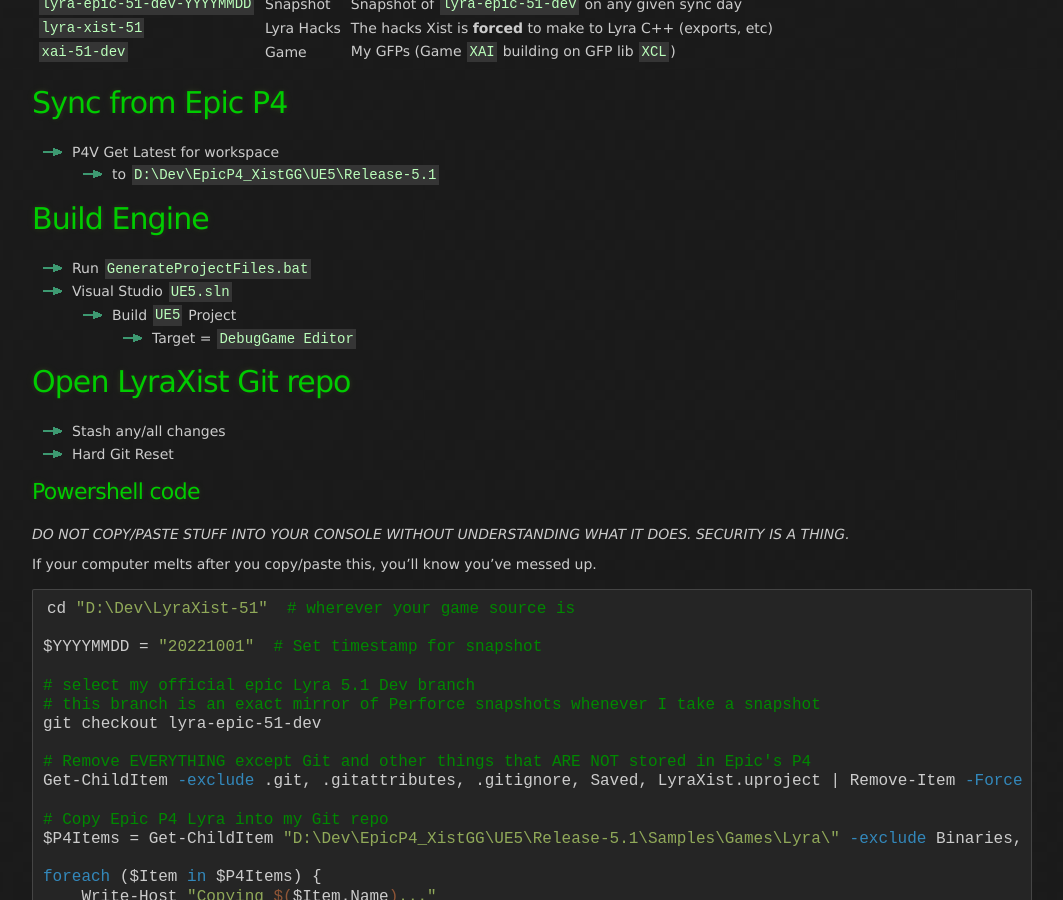
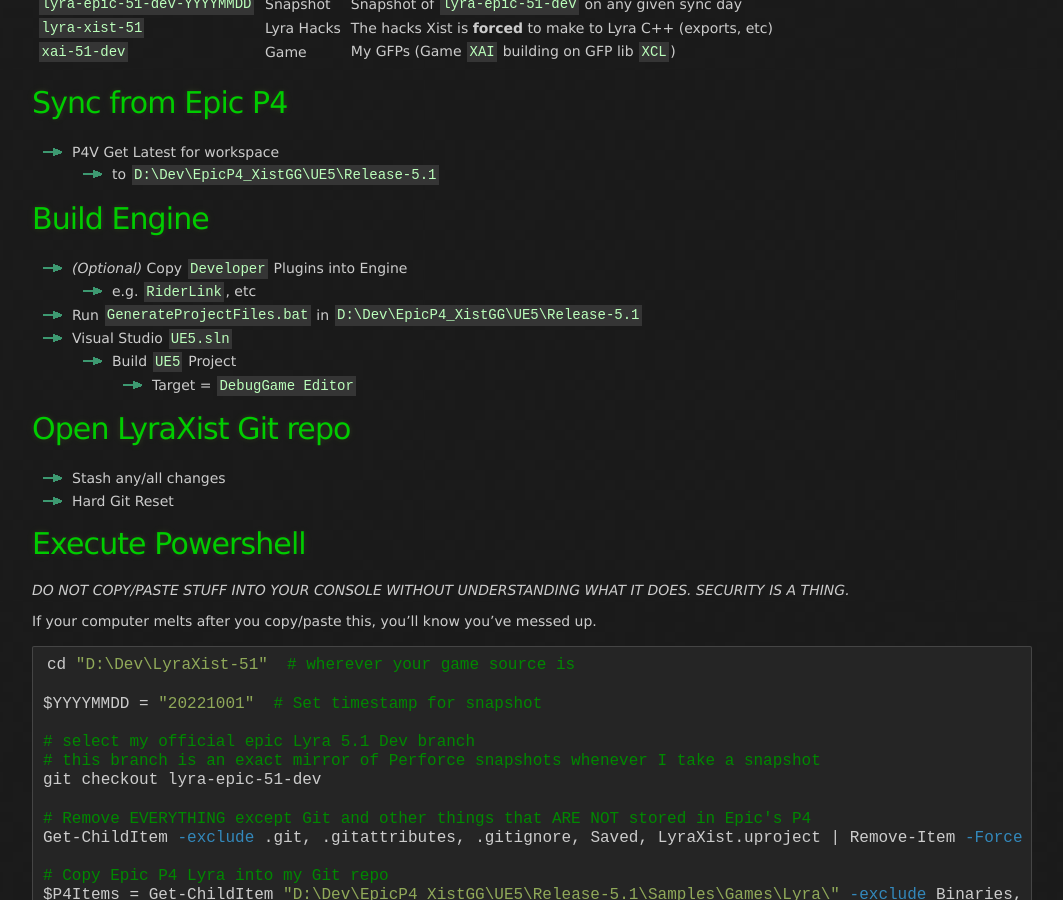
Before and after one commit to x157/x157.github.io, a Jekyll site: the page built from UE5/Engine/Perforce-Sync-Procedure.md, in a window 1280 px wide and 900 px high, scrolled down 463 px. Shown: the whole window, without its empty margins (108-1171 px from the left). Built offline with Jekyll 4.4.1, drawn with Linux system fonts in a browser that asks for light colours; some of the changed text lies outside the part shown.

Commit message:
Update procedure

```diff
--- a/UE5/Engine/Perforce-Sync-Procedure.md
+++ b/UE5/Engine/Perforce-Sync-Procedure.md
@@ -33,9 +33,14 @@
 - P4V Get Latest for workspace
   - to `D:\Dev\EpicP4_XistGG\UE5\Release-5.1`
 
+
 # Build Engine
 
-- Run `GenerateProjectFiles.bat`
+- *(Optional)* Copy `Developer` Plugins into Engine
+  - e.g. `RiderLink`, etc
+
+
+- Run `GenerateProjectFiles.bat` in `D:\Dev\EpicP4_XistGG\UE5\Release-5.1`
 - Visual Studio `UE5.sln`
   - Build `UE5` Project
     - Target = `DebugGame Editor`
@@ -45,7 +50,7 @@
 - Stash any/all changes
 - Hard Git Reset
 
-### Powershell code
+# Execute Powershell
 
 *DO NOT COPY/PASTE STUFF INTO YOUR CONSOLE WITHOUT UNDERSTANDING WHAT IT DOES. SECURITY IS A THING.*
 
```
Also changed, not shown: other parts of UE5/Engine/Perforce-Sync-Procedure.md (+9 -0 lines).
